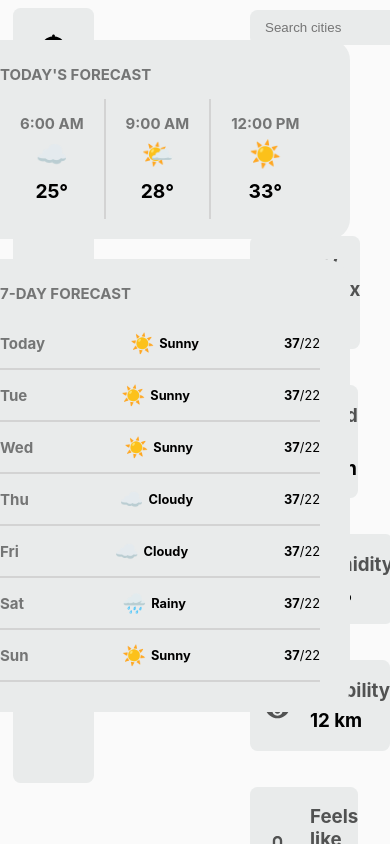
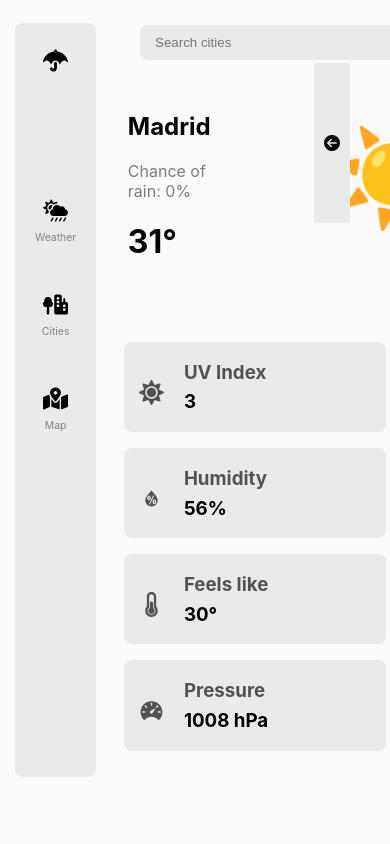
Before and after one commit to mgalen007/Clima, a React (Vite) app: page /home in a window 390 px wide. Built offline with nearby package versions, Linux system fonts and the light colour scheme.

Commit message:
Better responsiveness

```diff
--- a/index.html
+++ b/index.html
@@ -2,7 +2,7 @@
 <html lang="en">
   <head>
     <meta charset="UTF-8" />
-    <link rel="icon" href="/weather-svgrepo-com.svg" />
+    <link rel="icon" href="src/assets/weather-svgrepo-com.svg" />
     <meta name="viewport" content="width=device-width, initial-scale=1.0" />
     <title>Clima</title>
   </head>
--- a/src/components/HomePage/HomePage.css
+++ b/src/components/HomePage/HomePage.css
@@ -3,8 +3,8 @@
     display: flex;
     height: 200px;
     gap: 120px;
-    position: fixed;
-    left: 250px;
+    margin-top: 5vh;
+    margin-left: 2vw;
 }
 
 #w-icon-type{
@@ -21,16 +21,9 @@
     left: 100px;
 }
 
-.search-bar{
-    padding: 0 20px;
-    position: fixed;
-    top: 10px;
-    left: 250px;
-}
-
 .w-property-card{
     background: #e9ebeb;
-    width: fit-content;
+    width: 90%;
     padding-left: 15px;
     border-radius: 7.5px;
     color: rgba(0, 0, 0, 0.65);
@@ -50,13 +43,11 @@
 }
 
 #w-properties{
-    width: fit-content;
-    display: flex;
-    flex-wrap: wrap;
-    gap: 20px;
-    position: fixed;
-    left: 250px;
-    top: 220px;
+    width: 60vw;
+    display: grid;
+    grid-template-columns: repeat(2, minmax(275px ,50%));
+    margin-top: 4vh;
+    margin-left: 1vw;
 }
 
 .w-p-icon{
@@ -72,9 +63,24 @@
 }
 
 #home-add {
+    display: flex;
+    flex-direction: column;
     position: fixed;
-    right: 20px;
-    top: 20px;
+    top: 4.75vh;
+    right: 70px;
+}
+
+.h-details-pane {
+    background: #e9ebeb;
+    width: fit-content;
+    padding: 5px 10px;
+    position: fixed;
+    right: 40px;
+    top: 38vh;
+    height: 150px;
+    display: flex;
+    align-items: center;
+    display: none;
 }
 
 @media(min-width: 1023px){
@@ -82,3 +88,36 @@
         width: 820px;
     }
 }
+
+@media(max-width: 1428px){
+    #home-add{
+        right: 50px;
+    }
+}
+
+@media(max-width: 1396px){
+    #home-add{
+        right: 30px;
+    }
+}
+
+@media(max-width: 1362px){
+    #home-add{
+        right: 10px;
+    }
+}
+
+@media(max-width: 1340px){
+    #home-add{
+        display: none;
+    }
+    .h-details-pane{
+        display: flex;
+    }
+}
+
+@media(max-width: 1028px){
+    .h-details-pane{
+        top: 7.5vh;
+    }
+}
--- a/src/components/HomePage/HomePage.jsx
+++ b/src/components/HomePage/HomePage.jsx
@@ -12,6 +12,7 @@ import { FaThermometerHalf } from 'react-icons/fa' // Feels Like
 import { WiRaindrop } from 'react-icons/wi' // Chance of rain
 import { IoIosSpeedometer } from 'react-icons/io' // Pressure
 import { GiSunset } from 'react-icons/gi' // Sunset
+import { FaCircleArrowLeft } from 'react-icons/fa6'
 
 
 export default function HomePage() {
@@ -35,6 +36,7 @@ export default function HomePage() {
                     <ForecastToday />
                     <SevenDayForecast />
                 </div>
+                <DetailsPane />
             </main>
         </>
     )
@@ -77,3 +79,11 @@ function PropertyCard({name, value, type}) {
         </div>
     )
 }
+
+function DetailsPane() {
+    return (
+        <div className='h-details-pane'>
+            <FaCircleArrowLeft />
+        </div>
+    )
+}
--- a/src/components/SearchBar/SearchBar.css
+++ b/src/components/SearchBar/SearchBar.css
@@ -1,10 +1,12 @@
 .search-bar{
     padding: 10px 15px;
-    width: 530px;
-    max-width: 100vw ;
     border-radius: 7.5px;
     border: none;
     background: #e9ebeb;
+    position: fixed;
+    left: 140px;
+    top: 3vh;
+    width: 420px;
 }
 
 .search-bar:focus{
--- a/src/components/SideBar/SideBar.css
+++ b/src/components/SideBar/SideBar.css
@@ -2,11 +2,12 @@
     border-radius: 7.5px;
     background: #e9ebeb;
     width: fit-content;
-    padding: 25px 20px 41vh 20px;
+    padding: 25px 20px 38.5vh 20px;
     display: flex;
     flex-direction: column;
     align-items: center;
-    margin-left: 5px;
+    left: 15px;
+    top: 2.75vh;
     position: fixed;
 }
 
```
Also changed, not shown: src/index.css (line endings or trailing spaces).
